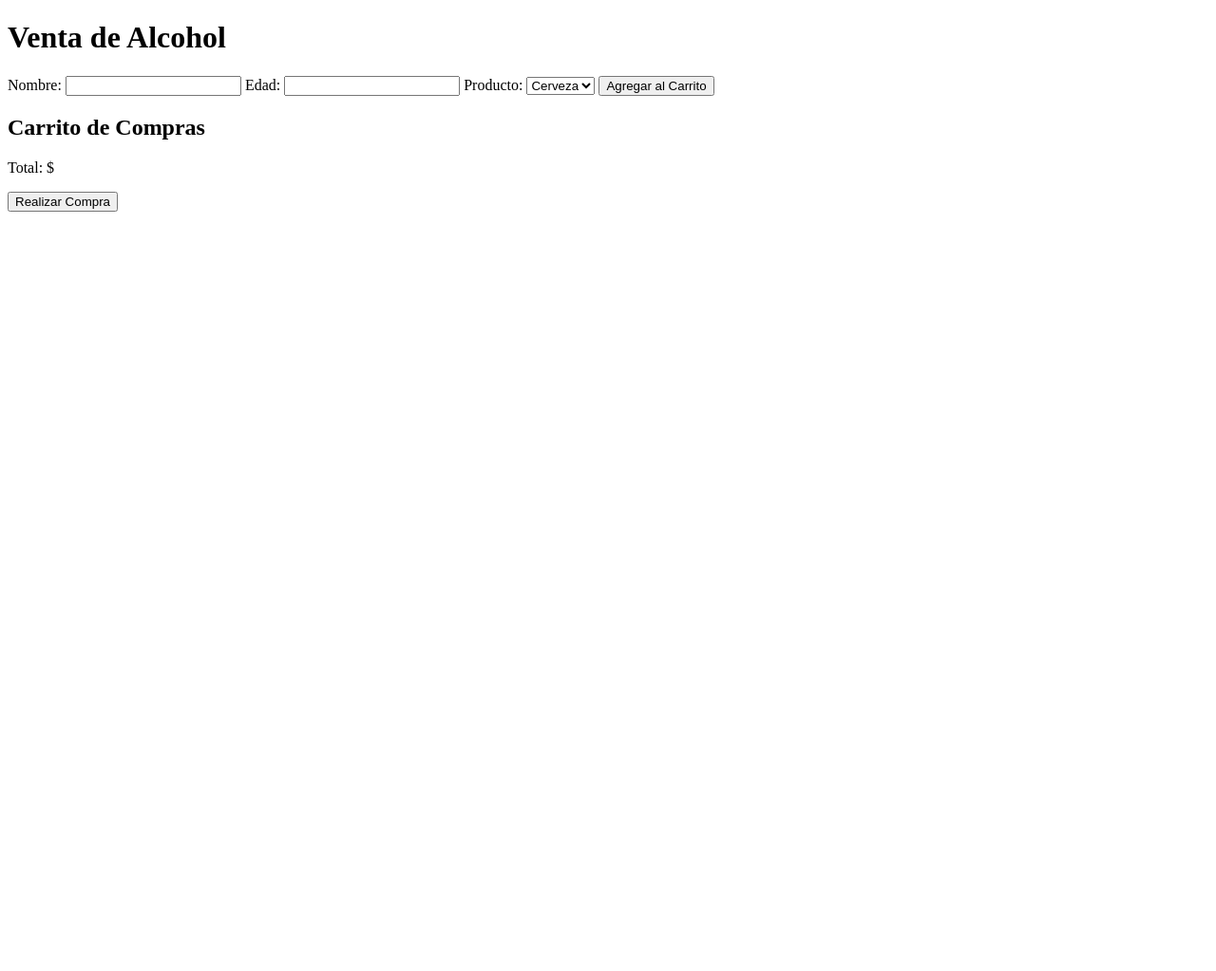
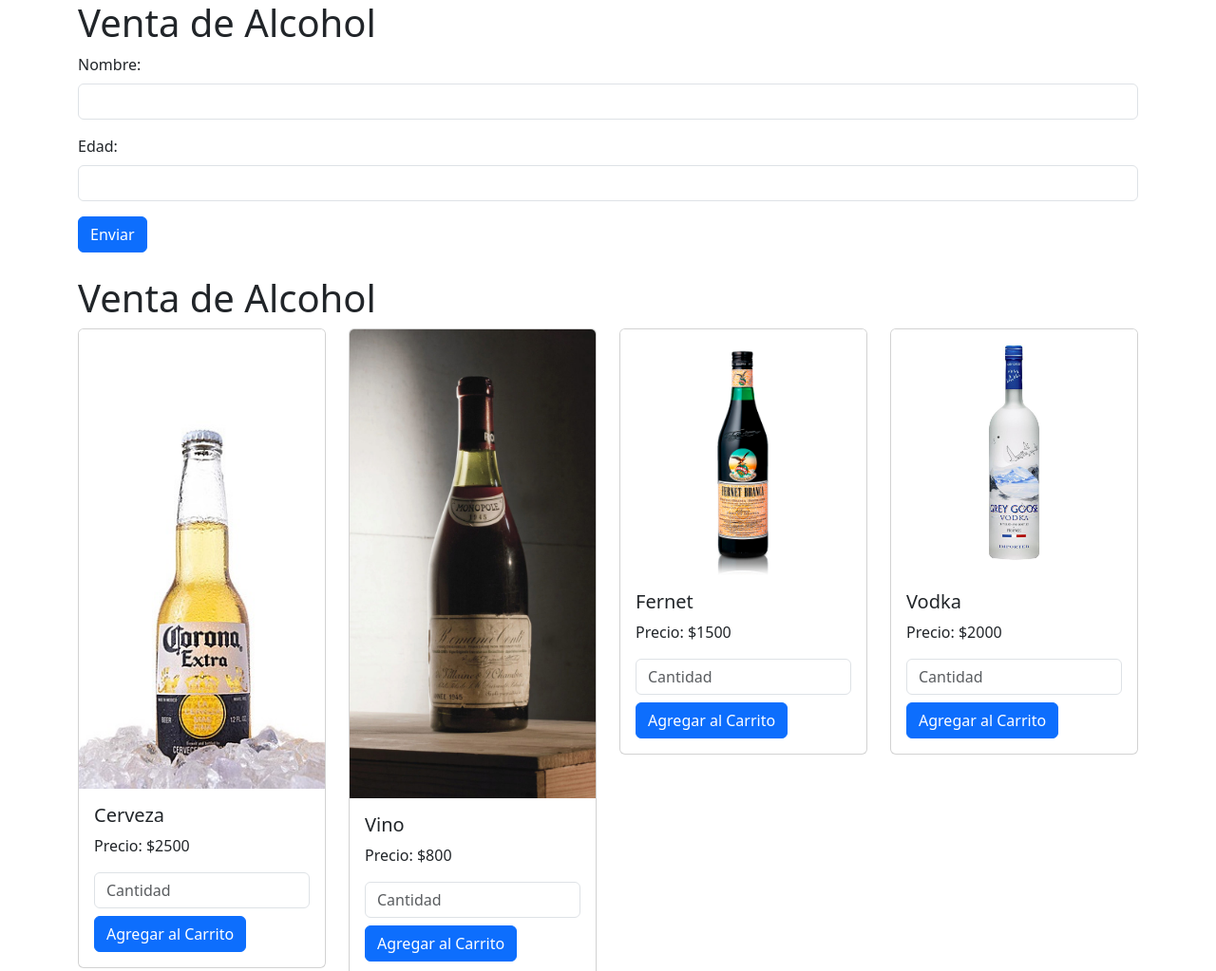
Before and after one commit to ignas11/JavaScripts-Inacio-Gonzalez-Dupuy, a plain HTML site: page index.html in a window 1280 px wide. Shown: the top 1023 px of the page at 95% size. Before the commit the page ends 800 px from the top, so only its background shows below. Drawn offline with nearby package versions, Linux system fonts and the light colour scheme.

Commit message:
entrega final, casi terminada

```diff
--- a/index.html
+++ b/index.html
@@ -4,37 +4,116 @@
   <meta charset="UTF-8">
   <meta name="viewport" content="width=device-width, initial-scale=1.0">
   <link rel="Estilos" href="/style.css">
+   <link href="https://cdn.jsdelivr.net/npm/bootstrap@5.3.3/dist/css/bootstrap.min.css" rel="stylesheet" integrity="sha384-QWTKZyjpPEjISv5WaRU9OFeRpok6YctnYmDr5pNlyT2bRjXh0JMhjY6hW+ALEwIH" crossorigin="anonymous">
   <title>Document</title>
-</head>
   <body>
     <div class="container">
       <h1>Venta de Alcohol</h1>
-      <form id="purchase-form">
-          <label for="nombre">Nombre:</label>
-          <input type="text" id="nombre" required>
-          <label for="edad">Edad:</label>
-          <input type="number" id="edad" required>
-          <label for="producto">Producto:</label>
-          <select id="producto">
-              <option value="cerveza">Cerveza</option>
-              <option value="vino">Vino</option>
-              <option value="fernet">Fernet</option>
-              <option value="vodka">Vodka</option>
-              <option value="gancia">Gancia</option>
-              <option value="ron">Ron</option>
-              <option value="whisky">Whisky</option>
-          </select>
-          <button type="submit">Agregar al Carrito</button>
+      <form id="cliente-form" class="mb-4">
+        <div class="mb-3">
+          <label for="nombre" class="form-label">Nombre:</label>
+          <input type="text" class="form-control" id="nombre" required>
+        </div>
+        <div class="mb-3">
+          <label for="edad" class="form-label">Edad:</label>
+          <input type="number" class="form-control" id="edad" required>
+        </div>
+        <button type="button" class="btn btn-primary" onclick="capturarEntradas()">Enviar</button>
       </form>
-      <div id="cart" class="hidden">
+
+      <div id="products-container" class="row">
+    <div class="container">
+      <h1>Venta de Alcohol</h1>
+      <div id="products-container" class="row">
+        <div class="col-md-3">
+          <div class="card">
+            <img src="/Fotos/Cerveza-Corona.jpg" class="card-img-top img-bebidas" alt="Cerveza">
+            <div class="card-body">
+              <h5 class="card-title">Cerveza</h5>
+              <p class="card-text">Precio: $2500</p>
+              <input type="number" class="form-control mb-2" id="cantidad-cerveza" placeholder="Cantidad">
+              <button class="btn btn-primary" onclick="agregarProducto('cerveza')">Agregar al Carrito</button>
+            </div>
+          </div>
+        </div>
+        <div class="col-md-3">
+          <div class="card">
+            <img src="/Fotos/vino.jpg" class="card-img-top img-bebidas" alt="Vino">
+            <div class="card-body">
+              <h5 class="card-title">Vino</h5>
+              <p class="card-text">Precio: $800</p>
+              <input type="number" class="form-control mb-2" id="cantidad-vino" placeholder="Cantidad">
+              <button class="btn btn-primary" onclick="agregarProducto('vino')">Agregar al Carrito</button>
+            </div>
+          </div>
+        </div>
+        <div class="col-md-3">
+          <div class="card">
+            <img src="/Fotos/fernet.jpg" class="card-img-top img-bebidas" alt="Fernet">
+            <div class="card-body">
+              <h5 class="card-title">Fernet</h5>
+              <p class="card-text">Precio: $1500</p>
+              <input type="number" class="form-control mb-2" id="cantidad-fernet" placeholder="Cantidad">
+              <button class="btn btn-primary" onclick="agregarProducto('fernet')">Agregar al Carrito</button>
+            </div>
+          </div>
+        </div>
+        <div class="col-md-3">
+          <div class="card">
+            <img src="/Fotos/vodka.jpg" class="card-img-top img-bebidas" alt="Vodka">
+            <div class="card-body">
+              <h5 class="card-title">Vodka</h5>
+              <p class="card-text">Precio: $2000</p>
+              <input type="number" class="form-control mb-2" id="cantidad-vodka" placeholder="Cantidad">
+              <button class="btn btn-primary" onclick="agregarProducto('vodka')">Agregar al Carrito</button>
+            </div>
+          </div>
+        </div>
+        <div class="col-md-3">
+          <div class="card">
+            <img src="/Fotos/gancia.png" class="card-img-top img-bebidas" alt="Gancia">
+            <div class="card-body">
+              <h5 class="card-title">Gancia</h5>
+              <p class="card-text">Precio: $1200</p>
+              <input type="number" class="form-control mb-2" id="cantidad-gancia" placeholder="Cantidad">
+              <button class="btn btn-primary" onclick="agregarProducto('gancia')">Agregar al Carrito</button>
+            </div>
+          </div>
+        </div>
+        <div class="col-md-3">
+          <div class="card">
+            <img src="/Fotos/ron.jpg" class="card-img-top img-bebidas" alt="Ron">
+            <div class="card-body">
+              <h5 class="card-title">Ron</h5>
+              <p class="card-text">Precio: $1800</p>
+              <input type="number" class="form-control mb-2" id="cantidad-ron" placeholder="Cantidad">
+              <button class="btn btn-primary" onclick="agregarProducto('ron')">Agregar al Carrito</button>
+            </div>
+          </div>
+        </div>
+        <div class="col-md-3">
+          <div class="card">
+            <img src="/Fotos/whisky.jpg" class="card-img-top img-bebidas" alt="Whisky">
+            <div class="card-body">
+              <h5 class="card-title">Whisky</h5>
+              <p class="card-text">Precio: $2500</p>
+              <input type="number" class="form-control mb-2" id="cantidad-whisky" placeholder="Cantidad">
+              <button class="btn btn-primary" onclick="agregarProducto('whisky')">Agregar al Carrito</button>
+            </div>
+          </div>
+        </div>
+      </div>
+      <div id="cart" class="hidden mt-5">
         <h2>Carrito de Compras</h2>
         <ul id="cart-items"></ul>
         <p>Total: $<span id="total"></span></p>
-          <button id="checkout">Realizar Compra</button>
+        <button id="checkout" class="btn btn-success">Realizar Compra</button>
       </div>
-      <div id="result" class="hidden"></div>
+      <div id="result" class="hidden mt-3"></div>
     </div>
 
+    <script src="https://code.jquery.com/jquery-3.6.0.min.js"></script>
+    <script src="https://cdn.jsdelivr.net/npm/bootstrap@5.3.3/dist/js/bootstrap.bundle.min.js" integrity="sha384-YvpcrYf0tY3lHB60NNkmXc5s9fDVZLESaAA55NDzOxhy9GkcIdslK1eN7N6jIeHz" crossorigin="anonymous"></script>
   <script src="/js/main.js"></script>
 </body>
 <footer>
--- a/js/main.js
+++ b/js/main.js
@@ -23,7 +23,7 @@
         nombre: "Vino",
         precio: 800
     },
-    licor: {
+    fernet: {
         nombre: "Fernet",
         precio: 1500
     },
@@ -45,22 +45,15 @@
     }
 };
 
-// Arrays y métodos de búsqueda y filtrado sobre el Array:
-const productosDisponibles = Object.keys(productos);
-
-function productoDisponible(producto) {
-    return productosDisponibles.includes(producto);
-}
-
 // Funciones esenciales del proceso a simular:
-document.getElementById('purchase-form').addEventListener('submit', function(event) {
-    event.preventDefault();
-    agregarAlCarrito();
-});
 
 function capturarEntradas() {
     nombreCliente = document.getElementById('nombre').value;
     edadCliente = parseInt(document.getElementById('edad').value);
+    if (validarEntrada()) {
+        document.getElementById('cliente-form').classList.add('hidden');
+        alert(`Bienvenido, ${nombreCliente}! Ahora puedes agregar productos a tu carrito.`);
+    }
 }
 
 function validarEntrada() {
@@ -68,19 +61,48 @@
         alert("Por favor, ingrese un nombre válido y una edad válida.");
         return false;
     }
+    if (edadCliente < 18) {
+        alert("Debe ser mayor de edad para comprar alcohol.");
+        return false;
+    }
     return true;
 }
 
-function agregarAlCarrito() {
-    capturarEntradas();
-    if (validarEntrada()) {
-        const productoSeleccionado = document.getElementById('producto').value;
-        if (productoDisponible(productoSeleccionado)) {
-            productosEnCarrito.push(productoSeleccionado);
+// Función ficticia para simular una llamada asincrónica de verificación de inventario
+function verificarInventario(producto) {
+    return new Promise((resolve, reject) => {
+        setTimeout(() => {
+            // Simulamos que siempre hay inventario disponible
+            resolve(true);
+        }, 1000); // Simulamos una espera de 1 segundo
+    });
+}
+
+async function agregarProducto(producto) {
+    if (!nombreCliente || !edadCliente) {
+        alert("Por favor, ingrese su nombre y edad antes de agregar productos al carrito.");
+        return;
+    }
+
+    const cantidad = parseInt(document.getElementById(`cantidad-${producto}`).value);
+    if (isNaN(cantidad) || cantidad <= 0) {
+        alert("Por favor, ingrese una cantidad válida.");
+        return;
+    }
+
+    try {
+        const inventarioDisponible = await verificarInventario(producto);
+        if (inventarioDisponible) {
+            for (let i = 0; i < cantidad; i++) {
+                productosEnCarrito.push(producto);
+            }
             actualizarCarrito();
         } else {
-            alert("El producto seleccionado no está disponible.");
+            alert("Lo sentimos, no hay suficiente inventario disponible.");
         }
+    } catch (error) {
+        console.error("Error al verificar el inventario:", error);
+        alert("Ocurrió un error al verificar el inventario. Por favor, intente de nuevo más tarde.");
     }
 }
 
@@ -89,10 +111,11 @@
     cartItems.innerHTML = '';
     productosEnCarrito.forEach((producto, index) => {
         const li = document.createElement('li');
-        li.textContent = productos[producto].nombre;
+        li.textContent = `${productos[producto].nombre} - $${productos[producto].precio}`;
 
         // Agregar botón de eliminar
         const btnEliminar = document.createElement('button');
+        btnEliminar.className = "btn btn-danger btn-sm ms-2";
         btnEliminar.textContent = 'Eliminar';
         btnEliminar.addEventListener('click', function() {
             eliminarProductoDelCarrito(index);
@@ -107,7 +130,6 @@
     guardarEnLocalStorage();
 }
 
-// Función para eliminar un producto del carrito
 function eliminarProductoDelCarrito(index) {
     productosEnCarrito.splice(index, 1);
     actualizarCarrito();
@@ -134,7 +156,6 @@
     }
     const confirmarCompra = confirm(`¿Desea confirmar la compra por un total de $${totalCompra.toFixed(2)}?`);
     if (confirmarCompra) {
-        // Aquí puedes agregar la lógica para finalizar la compra, por ejemplo, enviar los datos al servidor.
         mostrarResultado();
         reiniciarCompra();
     }
@@ -156,17 +177,14 @@
     document.getElementById('producto').selectedIndex = 0;
     document.getElementById('cart').classList.add('hidden');
     document.getElementById('result').classList.add('hidden');
-    // Limpiar localStorage al reiniciar la compra
     limpiarLocalStorage();
 }
 
-// Función para guardar datos en localStorage
 function guardarEnLocalStorage() {
     localStorage.setItem('productosEnCarrito', JSON.stringify(productosEnCarrito));
     localStorage.setItem('totalCompra', totalCompra.toFixed(2));
 }
 
-// Función para limpiar datos de localStorage
 function limpiarLocalStorage() {
     localStorage.removeItem('productosEnCarrito');
     localStorage.removeItem('totalCompra');
--- a/style.css
+++ b/style.css
@@ -1,81 +1,48 @@
 body {
     font-family: Arial, sans-serif;
-    background-color: #f4f4f4;
-}
-
-.container {
-    max-width: 600px;
-    margin: 0 auto;
-    padding: 20px;
-    background-color: #fff;
-    border-radius: 10px;
-    box-shadow: 0px 0px 10px 0px rgba(0,0,0,0.1);
+    background-color: #f8f9fa;
+    margin: 20px;
   }
 
   h1 {
     text-align: center;
-    color: #333;
+    margin-bottom: 30px;
   }
 
-form {
+  .card {
     margin-bottom: 20px;
+    text-align: center;
+    width: 100%;
+    max-width: 350px;
+    height: 500px;
+    display: flex;
+    flex-direction: column;
+    justify-content: space-between;
   }
 
-label {
-    display: block;
-    margin-bottom: 5px;
-    font-weight: bold;
-    color: #555;
+  .card-img-top {
+    width: 200px;
+    height: 300px;
+  }
+  .img-bebidas{
+    width: 200px;
+    height: 300px;
+  }
+  .card-body {
+    flex-grow: 1;
+    display: flex;
+    flex-direction: column;
+    justify-content: space-between;
+  .hidden {display: none;}
+  }
+  #cart {
+    border: 1px solid #dee2e6;
+    padding: 20px;
+    background-color: #fff;
   }
 
-input[type="text"],
-input[type="number"],
-select {
-    width: 100%;
-    padding: 8px;
-    margin-bottom: 15px;
-    border: 1px solid #ccc;
-    border-radius: 4px;
-    box-sizing: border-box;
+  #result {
+    border: 1px solid #dee2e6;
+    padding: 20px;
+    background-color: #e9ecef;
   }
-
-button {
-    width: 100%;
-    padding: 10px;
-    background-color: #007bff;
-    color: #fff;
-    border: none;
-    border-radius: 4px;
-    cursor: pointer;
-    transition: background-color 0.3s;
-}
-
-button:hover {
-    background-color: #0056b3;
-}
-
-#cart {
-    margin-top: 20px;
-    background-color: #f9f9f9;
-    border: 1px solid #ccc;
-    border-radius: 5px;
-    padding: 10px;
-}
-
-#cart-items {
-    list-style: none;
-    padding: 0;
-}
-
-#cart-items li {
-    margin-bottom: 5px;
-}
-
-#total {
-    font-weight: bold;
-    color: #555;
-}
-
-.hidden {
-    display: none;
-}
```
Also changed, not shown: Fotos/cerveza.webp (added), Fotos/fernet.jpg (added), Fotos/gancia.png (added), Fotos/ron.jpg (added), Fotos/vino.jpg (added), Fotos/vodka.jpg (added), Fotos/whisky.jpg (added). Lines whose indentation alone changed are shown as unchanged.
